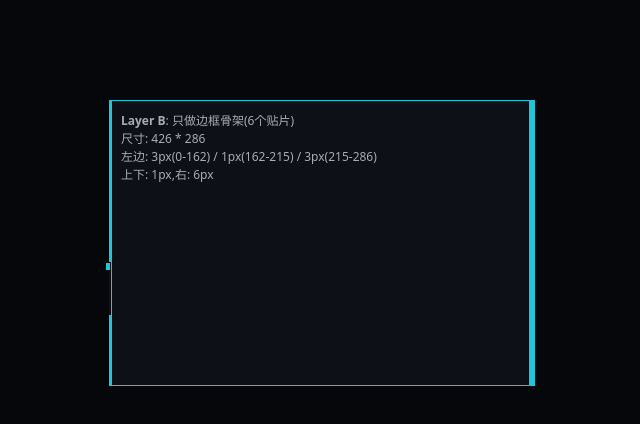
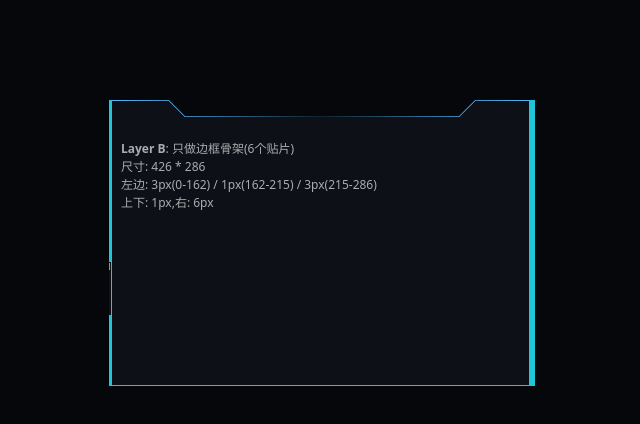
Before and after one commit to rayallen20/universeBlogLabel, a website built with webpack: page public/index.html in a window 1280 px wide. Shown: the whole page, without its empty margins (318-958 px from the left). Built offline with nearby package versions, Linux system fonts and the light colour scheme.

Commit message:
1. 上边框折线实现 2. labelWrap上边框裁剪实现

```diff
--- a/assets/borderLayer.css
+++ b/assets/borderLayer.css
@@ -3,12 +3,22 @@
     background: var(--border);
 }
 
-.borderLayer .topLine {
+.borderLayer .topSystem {
+    position: absolute;
     top: 0;
-    /* Tips: 同时设置了right和left,则元素在水平方向上会被自动拉伸,此时不要设置width */
+    left: 0;
     right: 0;
-    left: 0;
-    height: 1px;
+
+    /* 需要容纳向下折的 16px */
+    height: 17px;
+
+    pointer-events: none; /* overlay 场景避免挡交互 */
+}
+
+.borderLayer .topSvg {
+    display: block;
+    width: 100%;
+    height: 100%;
 }
 
 .borderLayer .bottomLine {
--- a/assets/index.css
+++ b/assets/index.css
@@ -11,6 +11,11 @@
     /* 纯色阶段: 先用统一色,后面再换成设计稿中的颜色体系 */
     --bg: #0d1117;
     --border: #20c6d8;
+
+    /* fold距左侧距离 */
+    --fold-x: 60px;
+    /* fold宽度 */
+    --fold-w: 306px;
 }
 
 body {
@@ -33,6 +38,28 @@ body {
     border-radius: 0;
     /* 为了观察贴片是否生效给label加一个外边框,后续删除 */
     /*outline: 1px solid rgba(255, 255, 255, 1);*/
+
+    -webkit-clip-path: polygon(
+            0px 0px,          /* 左上 */
+            60px 0px,         /* 到 foldStartX */
+            76px 16px,        /* 左斜下点 (60+16, 16) */
+            350px 16px,       /* 底部水平到 (366-16, 16) */
+            366px 0px,        /* 右斜上回到顶部 */
+            426px 0px,        /* 右上 */
+            426px 286px,      /* 右下 */
+            0px 286px         /* 左下 */
+    );
+
+    clip-path: polygon(
+            0px 0px,
+            60px 0px,
+            76px 16px,
+            350px 16px,
+            366px 0px,
+            426px 0px,
+            426px 286px,
+            0px 286px
+    );
 }
 
 .borderLayer,
@@ -46,7 +73,7 @@ body {
 
 .borderLayer {
     /* 边框层最靠上,若边框覆盖了内容,则说明该调整内容的padding了 */
-    z-index: 30;
+    z-index: 10;
 }
 
 .decorLayer {
@@ -56,7 +83,7 @@ body {
 
 .contentLayer {
     /* 内容层在最下方,不会被边框和装饰遮挡,若遮挡则调整padding */
-    z-index: 10;
+    z-index: 30;
 }
 
 /* 内容 (占位用, 后面再做step2) */
@@ -64,7 +91,7 @@ body {
     position: absolute;
     left: 12px;
     right: 12px;
-    top: 12px;
+    top: 40px;
     bottom: 12px;
     color: rgba(255,255,255,0.65);
     font-size: 12px;
--- a/public/index.html
+++ b/public/index.html
@@ -8,8 +8,80 @@
 <div class="labelWrap">
     <!-- 边框层开始 -->
     <div class="borderLayer">
-        <!-- 上边框 -->
-        <div class="seg topLine"></div>
+        <!-- 上边框容器区域开始 -->
+        <!-- 顶部线系统（SVG，一次画完：topLeft + fold(3段) + topRight） -->
+        <div class="topSystem">
+            <svg class="topSvg" viewBox="0 0 426 17" preserveAspectRatio="none">
+                <defs>
+                    <!-- 可选: 顶部暗带fill -->
+                    <linearGradient id="bgGrad" gradientUnits="userSpaceOnUse" x1="0" y1="0" x2="426" y2="0">
+                        <stop offset="0%" stop-color="rgb(5,9,18)" stop-opacity="0.90"/>
+                        <stop offset="49.98%" stop-color="rgb(5,9,18)" stop-opacity="0.40"/>
+                        <stop offset="99.97%" stop-color="rgb(5,9,18)" stop-opacity="0.90"/>
+                    </linearGradient>
+
+                    <!-- 重点: 线条stroke的 "亮 -> 暗 -> 亮" -->
+                    <linearGradient id="strokeGrad" gradientUnits="userSpaceOnUse" x1="0" y1="0" x2="426" y2="0">
+                        <stop offset="0%" stop-color="#51BCFF" stop-opacity="1"/>
+                        <stop offset="49.98%" stop-color="#51BCFF" stop-opacity="0.1"/>
+                        <stop offset="99.97%" stop-color="#51BCFF" stop-opacity="1"/>
+                    </linearGradient>
+                </defs>
+
+                <!--
+                    1. 背景暗带 (可选,但符合设计稿fill的语义)
+                    这里画一条高度2px的暗色带,贴着顶部
+                  -->
+                <rect
+                    x="0"
+                    y="0"
+                    width="426"
+                    height="2"
+                    fill="url(#bgGrad)"
+                >
+                </rect>
+
+                <!--
+                    2. 顶部线条系统: stroke用#51BCFF
+                 -->
+                <!--
+                    2.1 左直线: (0,0.5) -> (60,0.5)
+                    Tips: 因为线是居中的,也就是上下各占0.5px,所以y坐标要+0.5
+                -->
+                <path
+                    d="M0 0.5 H60"
+                    stroke="url(#strokeGrad)"
+                    stroke-width="1"
+                    fill="none"
+                    stroke-linecap="butt"
+                    shape-rendering="crispEdges"
+                />
+
+                <!--
+                    2.2 fold(3段): 斜下 -> 水平 -> 斜上
+                    (60,0.5) -> (76,16.5) -> (350,16.5) -> (366,0.5)
+                -->
+                <path
+                    d="M60 0.5 L76 16.5 H350 L366 0.5"
+                    stroke="url(#strokeGrad)"
+                    stroke-width="1"
+                    fill="none"
+                    stroke-linecap="butt"
+                    shape-rendering="crispEdges"
+                />
+
+                <!-- 2.3 右直线: (366,0.5) -> (426,0.5) -->
+                <path
+                    d="M366 0.5 H426"
+                    stroke="url(#strokeGrad)"
+                    stroke-width="1"
+                    fill="none"
+                    stroke-linecap="butt"
+                    shape-rendering="crispEdges"
+                />
+            </svg>
+        </div>
+        <!-- 上边框容器区域结束 -->
 
         <!-- 下边框 -->
         <div class="seg bottomLine"></div>
```
